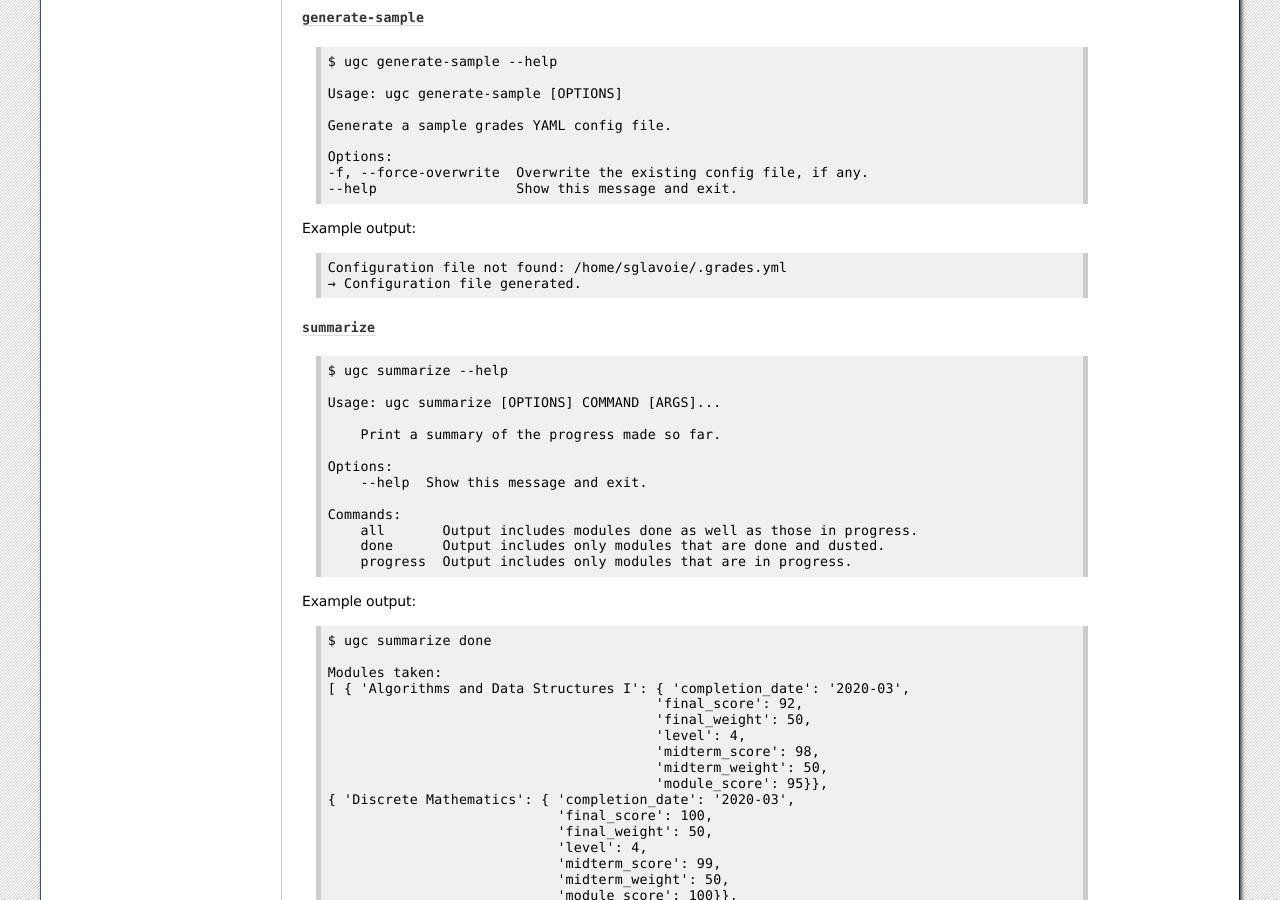
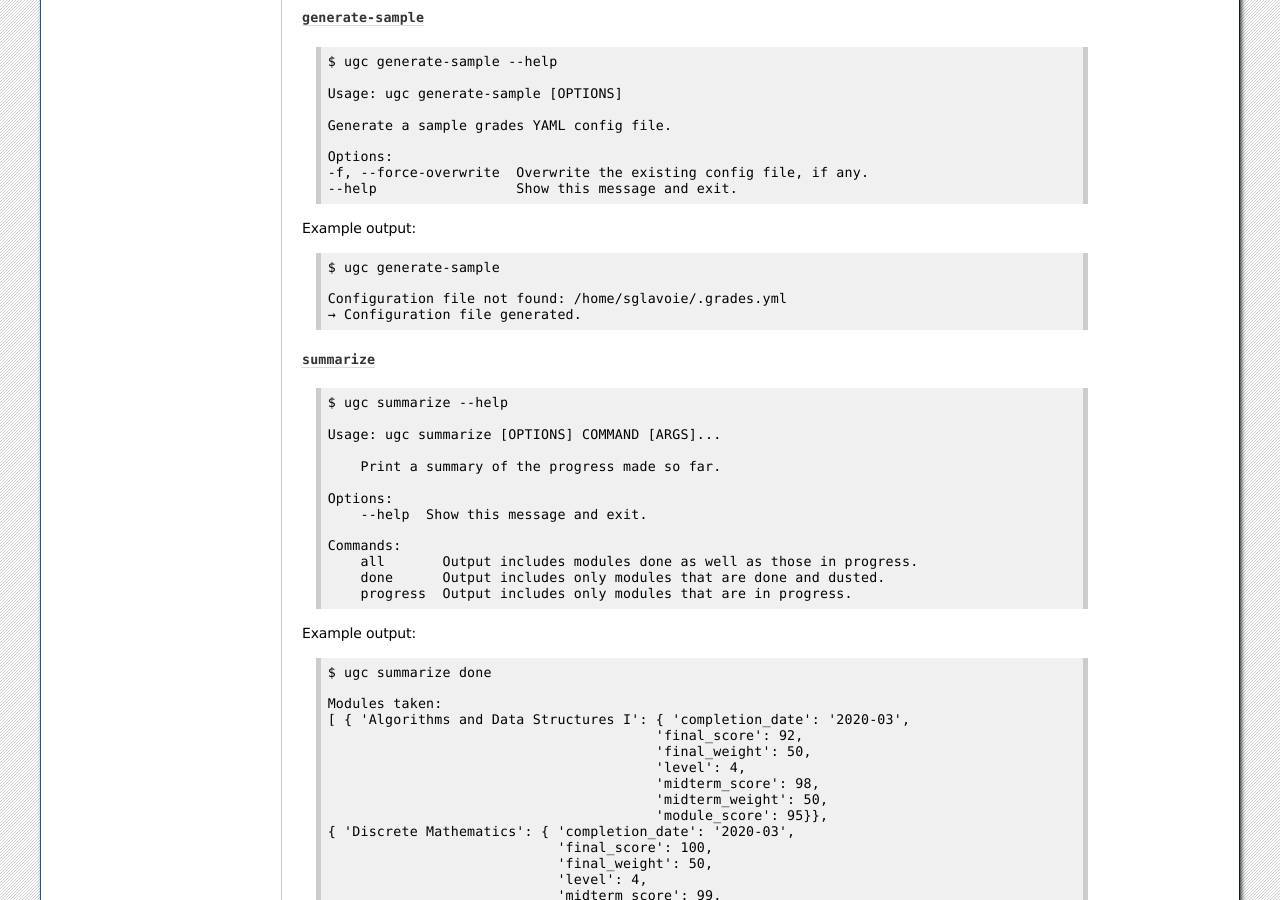
Before and after one commit to sglavoie/uol-grades-calculator, a Sphinx documentation site: the page built from docs/index.rst, in a window 1280 px wide and 900 px high, scrolled down 2383 px. Built offline with Sphinx 7.4.7, drawn with Linux system fonts in a browser that asks for light colours.

Commit message:
Docs: prefix example output with command used
* The output for the command `generate-sample` was missing
  the introductory line.

```diff
--- a/docs/index.rst
+++ b/docs/index.rst
@@ -175,6 +175,8 @@
 
 Example output::
 
+    $ ugc generate-sample
+
     Configuration file not found: /home/sglavoie/.grades.yml
     → Configuration file generated.
 
```
